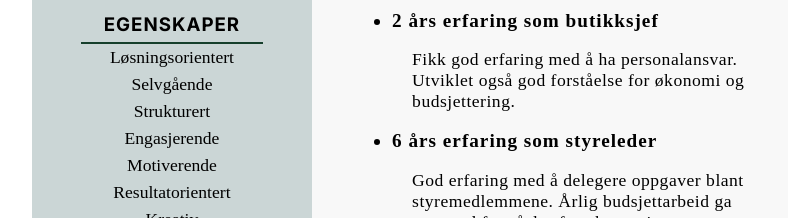
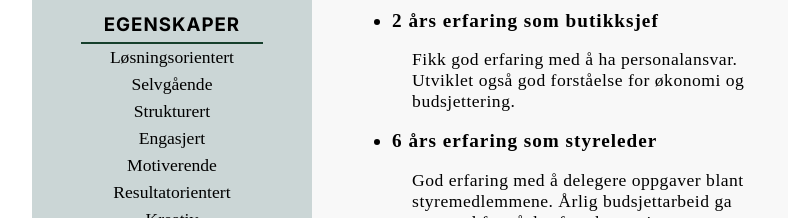
Before and after one commit to Marq-E/MinCV, a React (Create React App) app: page / in a window 1280 px wide. Shown: the part 1340-1558 px from the top of the page, without its empty margins (229-1017 px from the left). Built offline with nearby package versions, Linux system fonts and the light colour scheme; a web font is replaced by a local one.

Commit message:
Engasjert

```diff
--- a/src/components/Info.js
+++ b/src/components/Info.js
@@ -45,7 +45,7 @@ export default function Info() {
                     <p className="p-info-section">Løsningsorientert</p>
                     <p className="p-info-section">Selvgående</p>
                     <p className="p-info-section">Strukturert</p>
-                    <p className="p-info-section">Engasjerende</p>
+                    <p className="p-info-section">Engasjert</p>
                     <p className="p-info-section">Motiverende</p>
                     <p className="p-info-section">Resultatorientert</p>
                     <p className="p-info-section">Kreativ</p>
```
